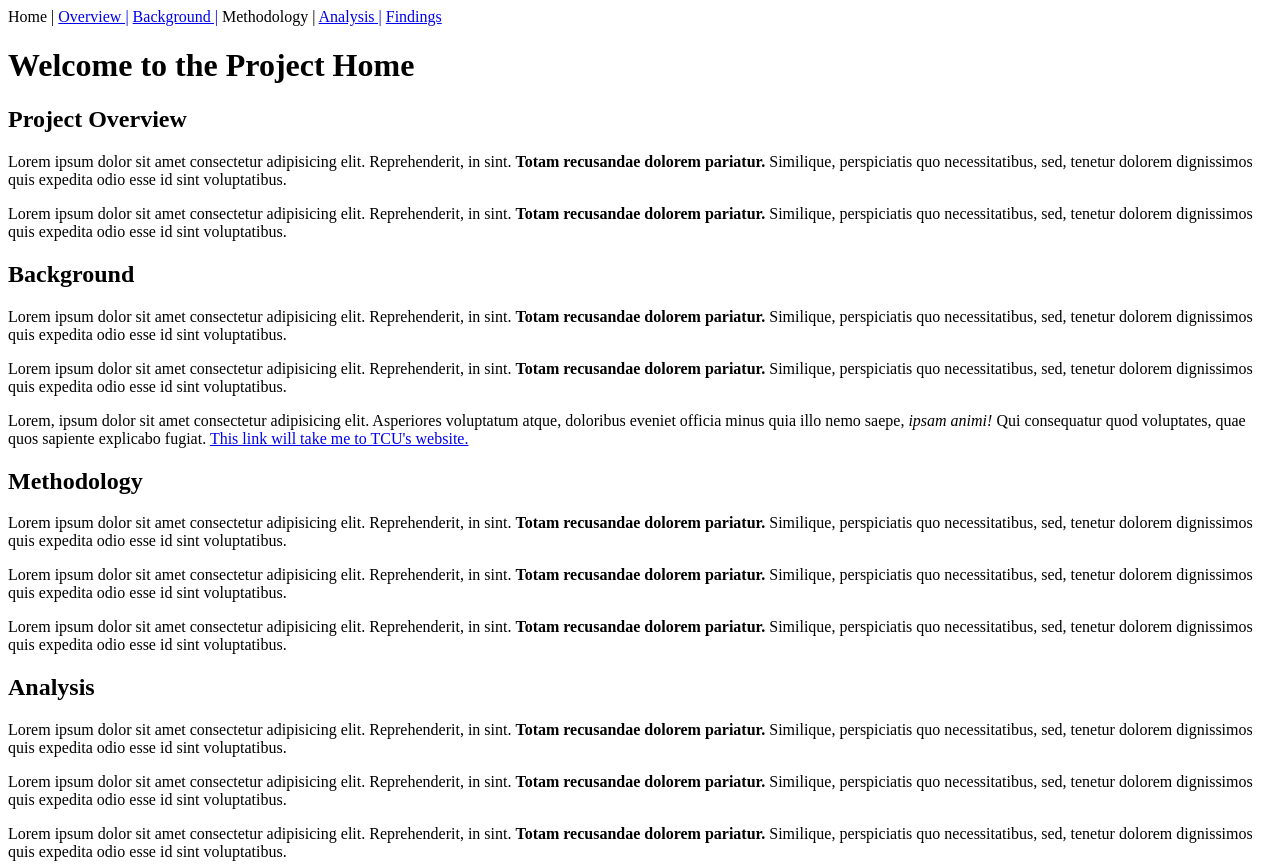
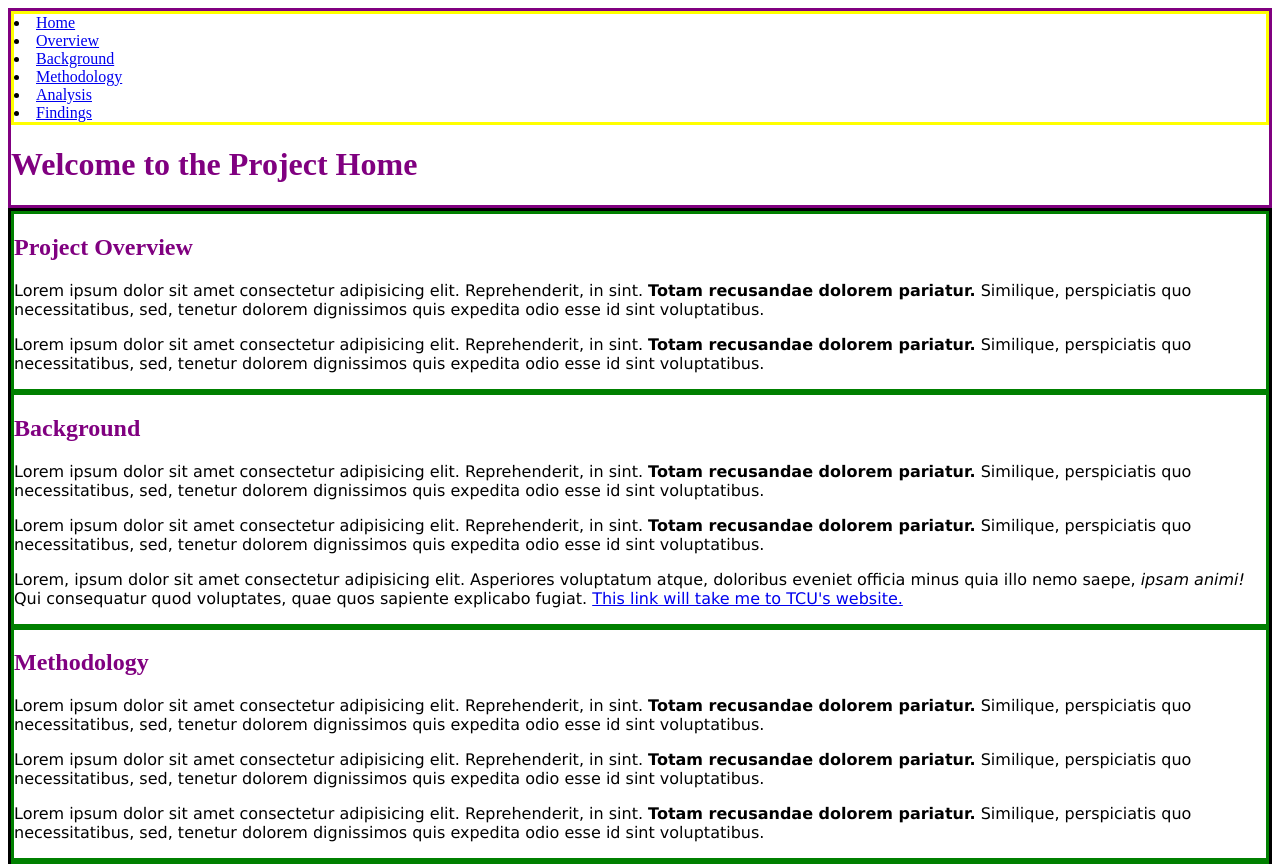
Before and after one commit to TCU-DCDA/20833_project, a plain HTML site: page index.html in a window 1280 px wide. Shown: the top 864 px of the page. Drawn offline with Linux system fonts and the light colour scheme.

Commit message:
HTML and CSS Updates

```diff
--- a/css/styles.css
+++ b/css/styles.css
@@ -6,3 +6,28 @@ p {
     font-family:'Lucida Sans', 'Lucida Sans Regular', 'Lucida Grande', 'Lucida Sans Unicode', Geneva, Verdana, sans-serif
 
 }
+
+header, footer{
+    border-style:solid;
+    border-color: purple;
+
+
+}
+
+nav {
+    border-style:solid;
+    border-color: yellow;
+
+
+}
+
+main {
+    border-style:solid;
+    border-color: black;
+}
+
+section
+{
+    border-style:solid;
+    border-color: green;
+}
--- a/index.html
+++ b/index.html
@@ -4,28 +4,39 @@
     <meta charset="UTF-8">
     <meta name="viewport" content="width=device-width, initial-scale=1.0">
     <title>Project Home</title>
+
+    <link rel="stylesheet" href="css/styles.css">
+
 </head>
 <body>
 
+    <header>
+
 <nav>
 
-Home |
+<l>
 
-<a href="#overview">Overview |</a>
+<li><a href="#home">Home </a></li>
 
- <a href="#background">Background |</a>
+<li><a href="#overview">Overview </a></li>
 
-  <a href="#methodology"></a>Methodology |</a>
+ <li><a href="#background">Background</a></li>
 
-  <a href="#analysis">Analysis |</a>
+  <li><a href="#methodology">Methodology</a></li>
 
-   <a href ="#findings">Findings</a>
+  <li><a href="#analysis">Analysis</a></li>
 
+  <li><a href="#findings">Findings</a></li>
 
+</ul>
 </nav>
 
 
 <h1>Welcome to the Project Home</h1>
+
+</header>
+
+<main>
 
 <section id="overview">
 
@@ -89,7 +100,15 @@ Home |
 </section>
 
 
+</main>
 
+
+<footer>
+
+<p>&copy; 2025 Project Home. All rights reserved.</p>
+<p>Contact me: <a href="mailto:c.rode@tcu.edu">c.rode@tcu.edu</a></p>
+
+</footer>
 
 
 </body>
```
